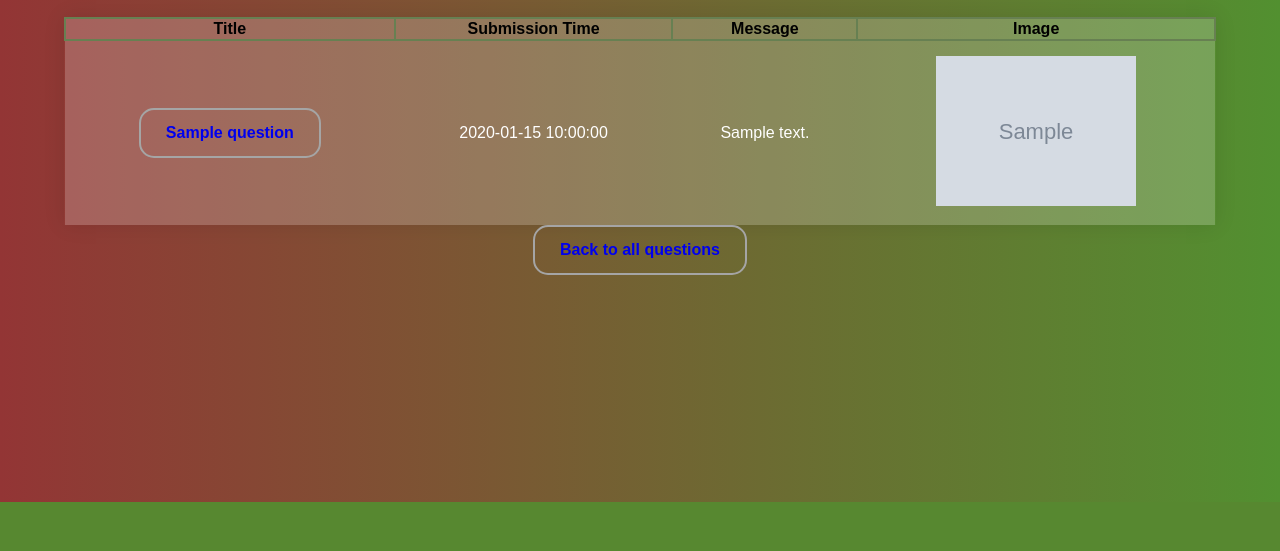
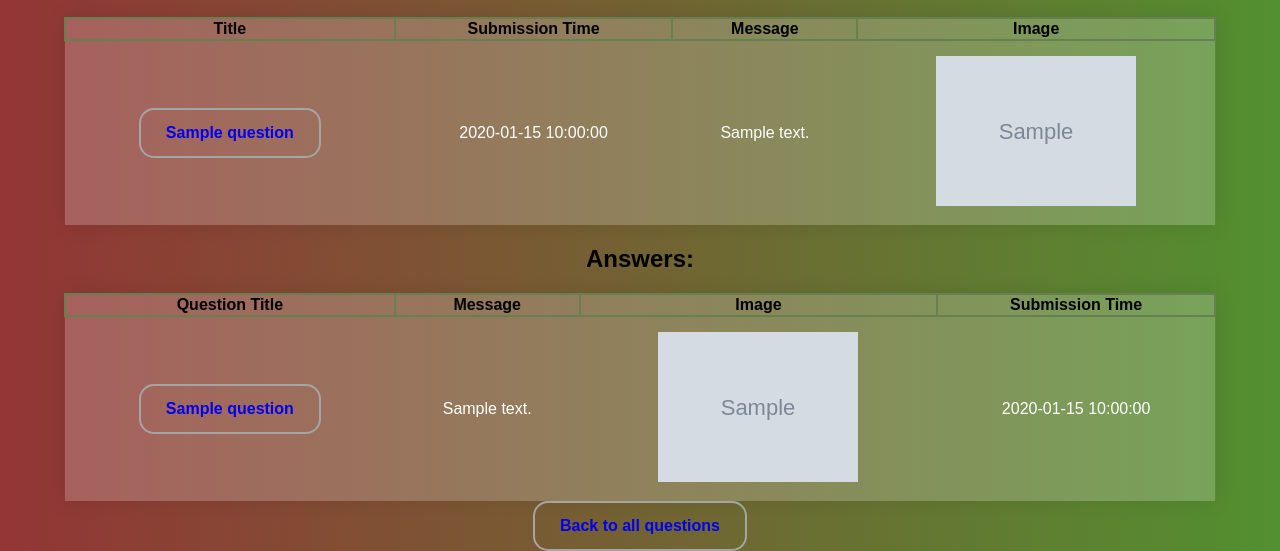
Before and after one commit to Taowathar/ask-mate-python, a Flask app: template templates/user_page.html in a window 1280 px wide. Shown: the part 330-881 px from the top of the page. Before the commit the page ends 832 px from the top, so only its background shows below. Run offline with Flask 2, Linux system fonts and the light colour scheme; the template is opened without the code that fills it: most values are stand-ins (such as "Sample title", 1, 10 or a date in 2020); grey boxes marked "Sample" are stand-in pictures.

Commit message:
Implement answers table on the user_page

```diff
--- a/server.py
+++ b/server.py
@@ -326,7 +326,8 @@ def users():
 def user_page(user_id):
     user = data_manager.get_all_users()[int(user_id) - 1]
     questions = data_manager.get_user_questions(user_id)
-    return render_template('user_page.html', user=user, questions=questions)
+    answers = data_manager.get_user_answers(user_id)
+    return render_template('user_page.html', user=user, questions=questions, answers=answers)
 
 
 if __name__ == "__main__":
--- a/templates/user_page.html
+++ b/templates/user_page.html
@@ -40,6 +40,35 @@
         </tbody>
     </table>
 
+    <h2>Answers:</h2>
+    <table>
+        <thead>
+            <tr>
+                <th>Question Title</th>
+                <th>Message</th>
+                <th>Image</th>
+                <th>Submission Time</th>
+            </tr>
+        </thead>
+        <tbody>
+            {% for answer in answers %}
+                <tr>
+                    {% for question in questions %}
+                        {% if question['id'] == answer['question_id'] %}
+                            <td><a href="/question/{{ question['id'] }}">{{ question['title'] }}</a></td>
+                        {% endif %}
+                    {% endfor %}
+                    <td>{{ answer['message'] }}</td>
+                    {%  if answer['image'] != None and answer['image'] != '' %}
+                        <td><img src='{{ url_for('static', filename='Images/'+ answer['image']) }}' width="200"></td>
+                    {% else %}
+                        <td></td>
+                    {% endif %}
+                    <td>{{ answer['submission_time'] }}</td>
+                </tr>
+            {% endfor %}
+        </tbody>
+    </table>
 
     <a href="/list">Back to all questions</a>
 {% endblock %}
```
Also changed, not shown: data_manager.py (+10 -1 lines).
